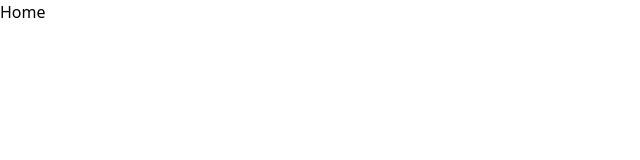
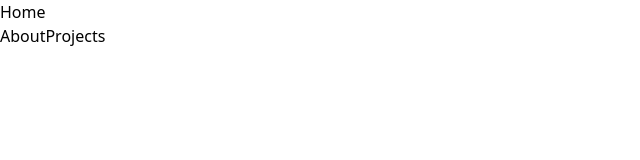
Before and after one commit to JUN-HUA-LEE/JUN-HUA-LEE.github.io, a React (Vite) app: page / in a window 1280 px wide. Shown: the top 160 px of the page, without its empty margins (0-640 px from the left). Built offline with nearby package versions, Linux system fonts and the light colour scheme.

Commit message:
Add icon

```diff
--- a/index.html
+++ b/index.html
@@ -2,7 +2,7 @@
 <html lang="en">
   <head>
     <meta charset="UTF-8" />
-    <link rel="icon" type="image/svg+xml" href="./vite.svg" />
+    <link rel="icon" type="image/x-icon" href="./logo.ico" />
     <meta name="viewport" content="width=device-width, initial-scale=1.0" />
     <title>Vite + React + TS</title>
   </head>
--- a/src/App.tsx
+++ b/src/App.tsx
@@ -1,19 +1,20 @@
 import { BrowserRouter, Routes, Route } from "react-router-dom";
-
 import Home from "./pages/Home";
 import About from "./pages/About";
 import Projects from "./pages/Projects";
 
 const App = () => {
+  const basename = import.meta.env.VITE_APP_BASENAME || '/';
+
   return (
-    <BrowserRouter>
+    <BrowserRouter basename={basename}>
       <Routes>
         <Route path="/" element={<Home />} />
         <Route path="/about" element={<About />} />
         <Route path="/projects" element={<Projects />} />
       </Routes>
     </BrowserRouter>
-  )
-}
+  );
+};
 
-export default App
+export default App;
--- a/src/pages/Home.tsx
+++ b/src/pages/Home.tsx
@@ -1,10 +1,19 @@
+import { Link } from 'react-router-dom';
 
 const Home = () => {
-    return (
-      <div className="flex justify-center items-center h-screen text-4xl">
-        Home
+  return (
+    <div className="flex flex-col justify-center items-center h-screen text-4xl space-y-4">
+      <div>Home</div>
+      <div className="space-x-4">
+        <Link to="/about" className="text-blue-500 hover:underline">
+          About
+        </Link>
+        <Link to="/projects" className="text-blue-500 hover:underline">
+          Projects
+        </Link>
       </div>
-    )
-  }
+    </div>
+  )
+}
 
-  export default Home
+export default Home;
```
Also changed, not shown: 1 other file (tests, documents, lock files or other folders).
